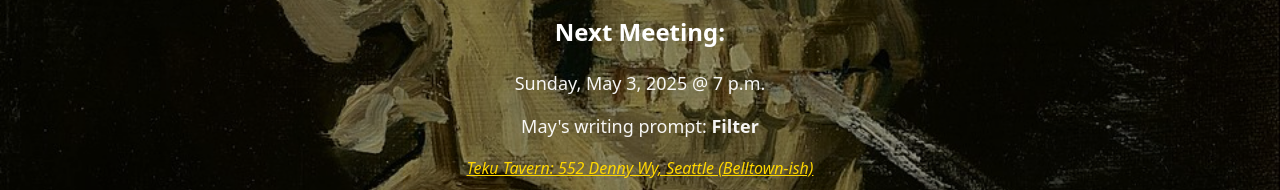
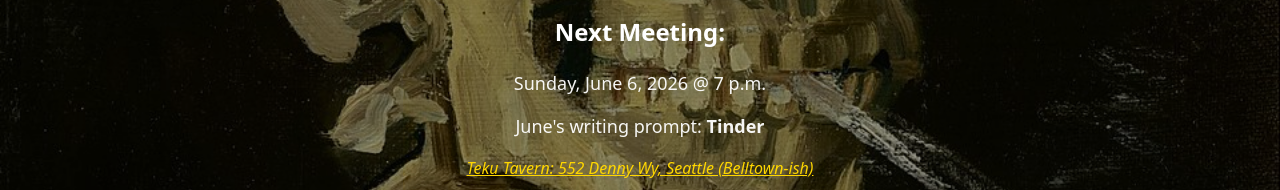
Before and after one commit to highsilkhat/toxic-poetry-club, a React (Vite) app: page / in a window 1280 px wide. Shown: the part 357-547 px from the top of the page. Built offline with nearby package versions, Linux system fonts and the light colour scheme.

Commit message:
updating for June prompt, etc

```diff
--- a/index.html
+++ b/index.html
@@ -2,20 +2,20 @@
 <html lang="en">
   <head>
     <meta charset="UTF-8" />
-    <link rel="icon" type="image/svg+xml" href="/cigarette-svgrepo-com.svg" />
+    <link rel="icon" type="image/svg+xml" href="/cigarette-svgrepo-com.svg" sizes="any" />
+    <link rel="apple-touch-icon" href="/cigarette-svgrepo-com.svg" />
     <meta name="viewport" content="width=device-width, initial-scale=1.0" />
-    <favicon rel="icon" type="image/svg+xml" href="/cigarette-svgrepo-com.svg"/>
     <meta name="description" content="Looking for Seattle poetry groups? Toxic Poetry Club is a welcoming Seattle poetry group for unpublished writers, monthly meetups, writing prompts, and local poetry events." />
     <meta name="keywords" content="seattle poetry groups, seattle poetry group, seattle poetry club, poetry meetup seattle, open poetry group, writing community seattle, Teku Tavern" />
     <meta property="og:title" content="Toxic Poetry Club | Seattle Poetry Group & Monthly Meetups" />
     <meta property="og:description" content="Looking for Seattle poetry groups? Join Toxic Poetry Club for monthly Seattle poetry meetups, writing prompts, and a welcoming community for unpublished writers." />
-    <meta property="og:image" content="/cigarette-svgrepo-com.svg" />
+    <meta property="og:image" content="https://toxicpoetryclub.com/cigarette-svgrepo-com.svg" />
     <meta property="og:url" content="https://toxicpoetryclub.com" />
     <meta property="og:type" content="website" />
     <meta name="twitter:card" content="summary_large_image" />
     <meta name="twitter:title" content="Toxic Poetry Club | Seattle Poetry Group & Monthly Meetups" />
     <meta name="twitter:description" content="Looking for Seattle poetry groups? Join Toxic Poetry Club for monthly Seattle poetry meetups, writing prompts, and a welcoming community." />
-    <meta name="twitter:image" content="/cigarette-svgrepo-com.svg" />
+    <meta name="twitter:image" content="https://toxicpoetryclub.com/cigarette-svgrepo-com.svg" />
     <link rel="canonical" href="https://toxicpoetryclub.com" />
     <title>Seattle Poetry Groups | Toxic Poetry Club Meetups in Seattle</title>
     <script type="application/ld+json">
--- a/src/components/Home.jsx
+++ b/src/components/Home.jsx
@@ -11,9 +11,9 @@ export default function Home() {
 
             <h2>Next Meeting:</h2>
 
-            <p className="home__meeting-time">Sunday, May 3, 2025 @ 7 p.m.</p>
+            <p className="home__meeting-time">Sunday, June 6, 2026 @ 7 p.m.</p>
 
-            <p className="home__writing-prompt">May's writing prompt: <strong>Filter</strong></p>
+            <p className="home__writing-prompt">June's writing prompt: <strong>Tinder</strong></p>
 
             <address>
                 <a
```
